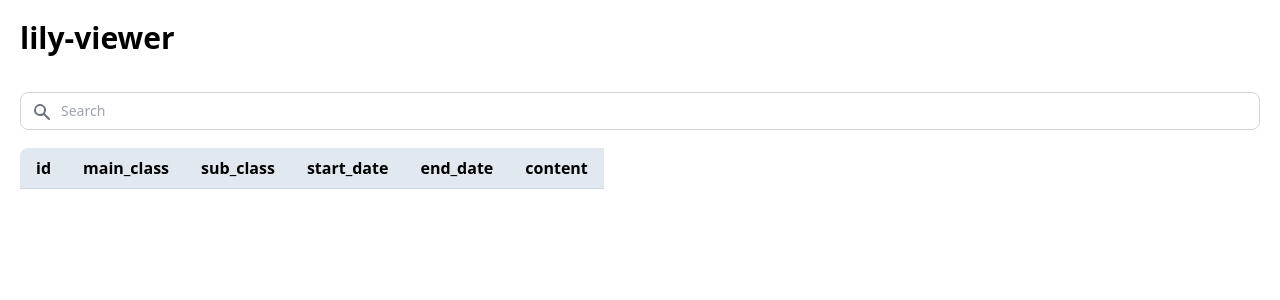
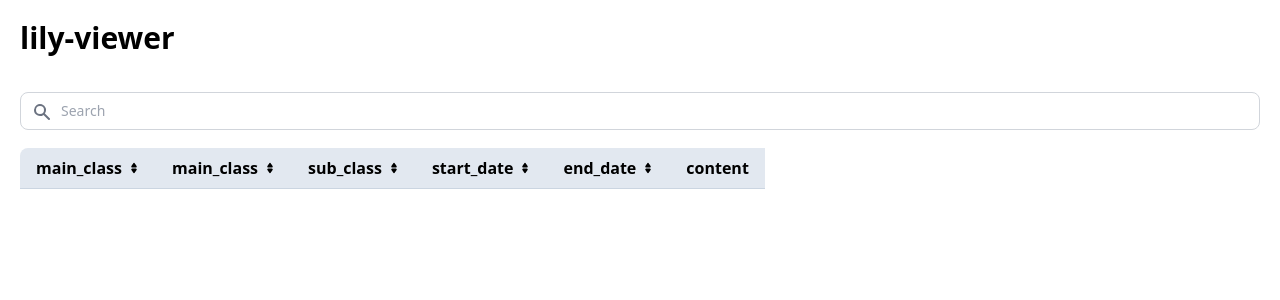
Before and after one commit to gb10udn/lily-viewer, a React (Vite) app: page / in a window 1280 px wide. Shown: the top 300 px of the page. Built offline with nearby package versions, Linux system fonts and the light colour scheme.

Commit message:
add function to sort table

```diff
--- a/src/App.tsx
+++ b/src/App.tsx
@@ -16,7 +16,7 @@ export type SummaryTask = {
 }
 
 const App = () => {
-  const [tables, setTable] = useState<SummaryTask[]>([]);
+  const [table, setTable] = useState<SummaryTask[]>([]);
   const [allTable, setAllTable] = useState<SummaryTask[]>([]);
 
   useEffect(() => {
@@ -30,9 +30,9 @@ const App = () => {
     <div className="container mx-auto px-5">
       <h1 className="text-3xl font-bold m-auto py-5">lily-viewer</h1>
       <Search allData={allTable} setTable={setTable}/>
-      <SummaryTable tables={tables}/>
+      <SummaryTable table={table} setTable={setTable} />
     </div>
-  )
+  );
 }
 
 export default App;
--- a/src/components/SummaryTable.tsx
+++ b/src/components/SummaryTable.tsx
@@ -1,25 +1,46 @@
-import { SummaryTask } from '../App.tsx'
+import React from 'react';
+import { SummaryTask } from '../App.tsx';
+
+let todo_id_ascending = true;
+let main_class_assending = true;
+let sub_class_assending = true;
+let start_date_ascending = true;
+let end_date_ascending = true;
 
 type SummaryTableProps = {
-  tables: SummaryTask[],
+  table: SummaryTask[],
+  setTable: React.Dispatch<React.SetStateAction<SummaryTask[]>>,
 }
 
-const SummaryTable = (props: SummaryTableProps) => {  // TODO: 240502 日付や id でソートできるようにする。
+const SummaryTable = (props: SummaryTableProps) => {
   return (
     <div className="whitespace-nowrap overflow-auto h-[80vh] w-[100wh] top-0 rounded-lg">
       <table className=''>
         <thead>
           <tr className='text-left sticky top-0 bg-slate-200 border-b border-slate-300'>
-            <th className='px-4 py-2'>id</th>
-            <th className='px-4 py-2'>main_class</th>
-            <th className='px-4 py-2'>sub_class</th>
-            <th className='px-4 py-2'>start_date</th>
-            <th className='px-4 py-2'>end_date</th>
+            <th className='px-4 py-2'>
+              <SortableThDiv sortFunc={sortTodoId} levealName="main_class" table={props.table} setTable={props.setTable} />
+            </th>
+
+            <th className="px-4 py-2">
+              <SortableThDiv sortFunc={sortMainClass} levealName="main_class" table={props.table} setTable={props.setTable} />
+            </th>
+
+            <th className="px-4 py-2">
+              <SortableThDiv sortFunc={sortSubClass} levealName="sub_class" table={props.table} setTable={props.setTable} />
+            </th>
+
+            <th className='px-4 py-2'>
+              <SortableThDiv sortFunc={sortStartDate} levealName="start_date" table={props.table} setTable={props.setTable} />
+            </th>
+            <th className='px-4 py-2'>
+              <SortableThDiv sortFunc={sortEndDate} levealName="end_date" table={props.table} setTable={props.setTable} />
+            </th>
             <th className='px-4 py-2'>content</th>
           </tr>
         </thead>
         <tbody>
-          {props.tables.map((tbl: SummaryTask, idx: number) => (
+          {props.table.map((tbl: SummaryTask, idx: number) => (
             <tr key={idx} className='border-t border-slate-300 hover:bg-gray-100'>
               <td className='px-4 py-2'>{tbl.todo_id}</td>
               <td className='px-4 py-2 whitespace-pre-line'>{tbl.main_class}</td>
@@ -32,7 +53,124 @@ const SummaryTable = (props: SummaryTableProps) => {  // TODO: 240502 日付や
         </tbody>
       </table>
     </div>
-  )
+  );
 }
 
-export default SummaryTable
+type SortableThDivProps = {
+  sortFunc: any,
+  levealName: String,
+  table: SummaryTask[],
+  setTable: React.Dispatch<React.SetStateAction<SummaryTask[]>>,
+}
+
+const SortableThDiv = (props: SortableThDivProps): React.ReactNode => {
+  return (
+    <div className="flex items-center">
+      {props.levealName}
+      <a href="#" onClick={() => props.sortFunc(props.table, props.setTable)}>
+        <svg className="w-3 h-3 ms-1.5" aria-hidden="true" xmlns="http://www.w3.org/2000/svg" viewBox="0 0 24 24">
+          {/* TODO: 240504 降順 or 昇順の状態で、絵を変えた方が良さそう。現在の自分の状態が分からなくなってしまう。普通に、.svg ファイルを持ってくる方が中身が分かっていいかも？ */}
+          <path d="M8.574 11.024h6.852a2.075 2.075 0 0 0 1.847-1.086 1.9 1.9 0 0 0-.11-1.986L13.736 2.9a2.122 2.122 0 0 0-3.472 0L6.837 7.952a1.9 1.9 0 0 0-.11 1.986 2.074 2.074 0 0 0 1.847 1.086Zm6.852 1.952H8.574a2.072 2.072 0 0 0-1.847 1.087 1.9 1.9 0 0 0 .11 1.985l3.426 5.05a2.123 2.123 0 0 0 3.472 0l3.427-5.05a1.9 1.9 0 0 0 .11-1.985 2.074 2.074 0 0 0-1.846-1.087Z" />
+        </svg>
+      </a>
+    </div>
+  );
+}
+
+const sortTodoId = (table: SummaryTask[], setTable: React.Dispatch<React.SetStateAction<SummaryTask[]>>) => {
+  const result = [...table].sort((i, j) => {
+    if (todo_id_ascending === false) {
+      return i.todo_id - j.todo_id
+    } else {
+      return j.todo_id - i.todo_id
+    }
+  })
+  todo_id_ascending = !todo_id_ascending;
+  setTable(result);
+}
+
+const sortMainClass = (table: SummaryTask[], setTable: React.Dispatch<React.SetStateAction<SummaryTask[]>>) => {
+  const result = [...table].sort((i, j) => {
+    if (i.main_class === null && j.main_class === null) {
+      return 0;
+    }
+    if (i.main_class === null) {  // INFO: 240504 null は一番下にくるようにした。
+      return 1;
+    }
+    if (j.main_class === null) {
+      return -1;
+    }
+    if (main_class_assending === false) {
+      return i.main_class.localeCompare(j.main_class);
+    } else {
+      return -i.main_class.localeCompare(j.main_class);
+    }
+  })
+  main_class_assending = !main_class_assending;
+  setTable(result);
+}
+
+const sortSubClass = (table: SummaryTask[], setTable: React.Dispatch<React.SetStateAction<SummaryTask[]>>) => {
+  const result = [...table].sort((i, j) => {
+    if (i.sub_class === null && j.sub_class === null) {
+      return 0;
+    }
+    if (i.sub_class === null) {
+      return 1;
+    }
+    if (j.sub_class === null) {
+      return -1;
+    }
+    if (sub_class_assending === false) {
+      return i.sub_class.localeCompare(j.sub_class);
+    } else {
+      return -i.sub_class.localeCompare(j.sub_class);
+    }
+  })
+  sub_class_assending = !sub_class_assending;
+  setTable(result);
+}
+
+const sortStartDate = (table: SummaryTask[], setTable: React.Dispatch<React.SetStateAction<SummaryTask[]>>) => {
+  const result = [...table].sort((i, j) => {
+    if (i.start_date === null && j.start_date === null) {
+      return 0;
+    }
+    if (i.start_date === null) {
+      return 1;
+    }
+    if (j.start_date === null) {
+      return -1;
+    }
+    if (start_date_ascending === false) {
+      return i.start_date - j.start_date;
+    } else {
+      return j.start_date - i.start_date;
+    }
+  })
+  start_date_ascending = !start_date_ascending;
+  setTable(result);
+}
+
+const sortEndDate = (table: SummaryTask[], setTable: React.Dispatch<React.SetStateAction<SummaryTask[]>>) => {
+  const result = [...table].sort((i, j) => {
+    if (i.end_date === null && j.end_date === null) {
+      return 0;
+    }
+    if (i.end_date === null) {
+      return 1;
+    }
+    if (j.end_date === null) {
+      return -1;
+    }
+    if (start_date_ascending === false) {
+      return i.end_date - j.end_date;
+    } else {
+      return j.end_date - i.end_date;
+    }
+  })
+  end_date_ascending = !end_date_ascending;
+  setTable(result);
+}
+
+export default SummaryTable;
```
Also changed, not shown: 1 other file (tests, documents, lock files or other folders).
